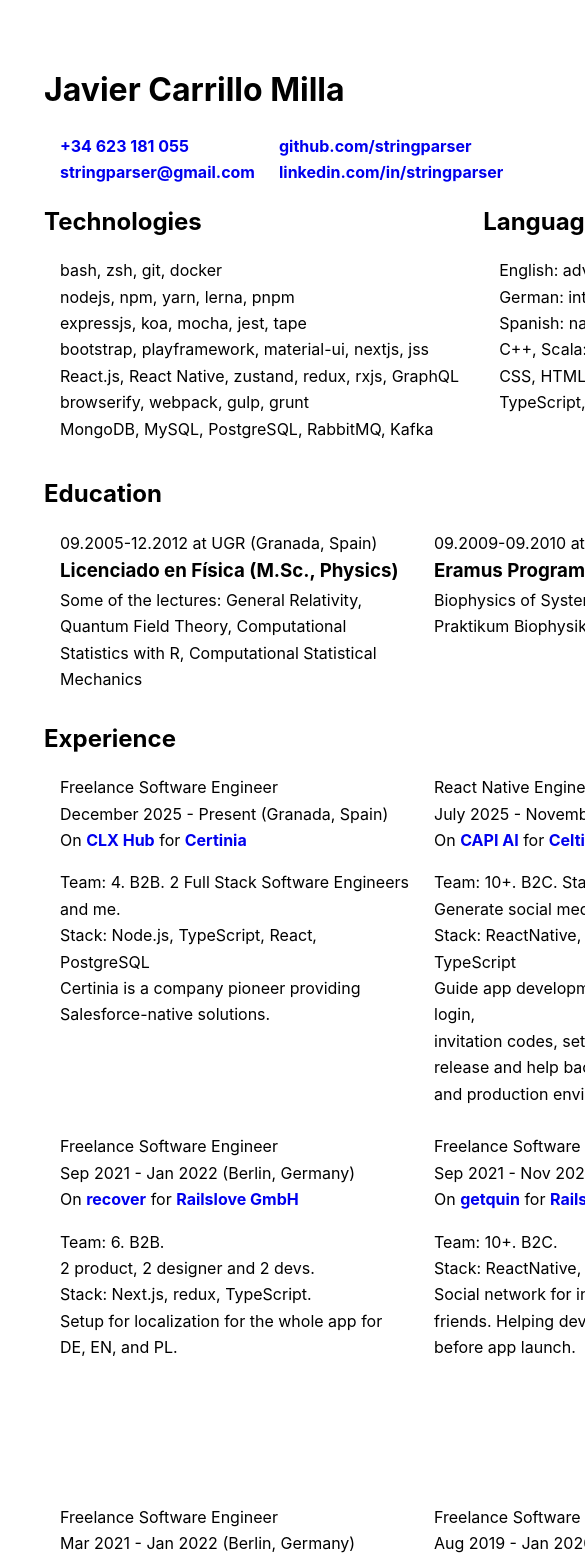
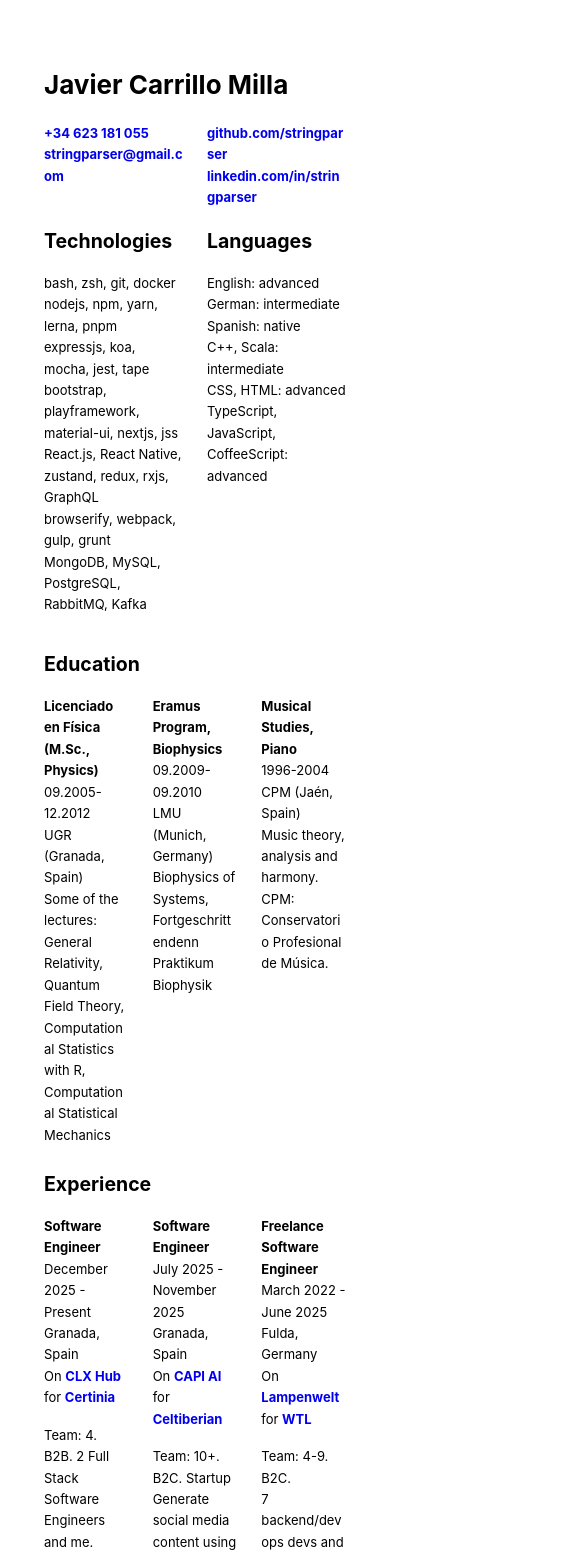
Before and after one commit to stringparser/cv, a Next.js app: page / in a window 390 px wide. Shown: the top 1556 px of the page, 585 px wide, since content can reach past the window. Built offline with nearby package versions, Linux system fonts and the light colour scheme.

Commit message:
Fix printing

```diff
--- a/pages/index.tsx
+++ b/pages/index.tsx
@@ -18,6 +18,25 @@ const sharedStyles = createStyles({
     '& > :not(:last-child)': {
       marginRight: '1.5rem',
     },
+
+    '& > *': {
+      minWidth: 0,
+      flex: '1 1 0',
+      maxWidth: '100%',
+    },
+  },
+  columnList: {
+    display: 'grid',
+    gridTemplateColumns: 'repeat(3, minmax(0, 1fr))',
+    gap: '1.5rem',
+
+    '& > li': {
+      minWidth: 0,
+      maxWidth: '100%',
+      boxSizing: 'border-box',
+      breakInside: 'avoid',
+      pageBreakInside: 'avoid',
+    },
   },
 });
 
@@ -32,10 +51,9 @@ const ExperienceItem: React.FC<ExperienceItemProps> = ({
 }) => {
   return (
     <li>
-      <p>{el.title}</p>
-      <p>
-        {el.duration} ({el.location})
-      </p>
+      <p className="job-title">{el.title}</p>
+      <p>{el.duration}</p>
+      <p>{el.location}</p>
       {showTitle && <h3>{el.title}</h3>}
       {el.companyLink && (
         <p>
@@ -64,8 +82,16 @@ const useStyles = makeStyles({
   ...sharedStyles,
   root: {
     width: '1300px',
+    maxWidth: '100%',
+    boxSizing: 'border-box',
     margin: '0 auto',
     padding: '2rem 2.75rem',
+
+    '@media print': {
+      width: '100%',
+      maxWidth: '100%',
+      padding: '1rem 1.25rem',
+    },
   },
   flexColumn: {
     display: 'flex',
@@ -74,10 +100,6 @@ const useStyles = makeStyles({
   },
   other: {
     color: 'here',
-  },
-  pageBreak: {
-    marginTop: '3rem',
-    pageBreakBefore: 'always',
   },
 });
 
@@ -134,7 +156,9 @@ export default function Index() {
 
           <ul>
             {props.technologies.map((el, index) => (
-              <li key={index}>{el}</li>
+              <li key={index}>
+                <p>{el}</p>
+              </li>
             ))}
           </ul>
         </div>
@@ -146,7 +170,9 @@ export default function Index() {
           <ul>
             {props.languages.map((el, index) => (
               <li key={index}>
-                {el.name}: {el.level}
+                <p>
+                  {el.name}: {el.level}
+                </p>
               </li>
             ))}
           </ul>
@@ -160,14 +186,13 @@ export default function Index() {
         <h2>Education</h2>
         <hr />
 
-        <ul className={classes.flexRow}>
+        <ul className={classes.columnList}>
           {props.education.map((el, index) => {
             return (
               <li key={index}>
-                <p>
-                  {el.duration} at {el.location}
-                </p>
-                <h3>{el.title}</h3>
+                <p className="job-title">{el.title}</p>
+                <p>{el.duration}</p>
+                <p>{el.location}</p>
                 {(el.description || '')
                   .trim()
                   .split('\n')
@@ -185,14 +210,8 @@ export default function Index() {
         <div>
           <h2>Experience</h2>
           <hr />
-          <ul className={classes.flexRow}>
-            {props.experience.slice(0, 6).map((el, index) => {
-              return <ExperienceItem showTitle={false} key={index} el={el} />;
-            })}
-          </ul>
-          <hr className={classes.pageBreak} />
-          <ul className={classes.flexRow}>
-            {props.experience.slice(6).map((el, index) => {
+          <ul className={classes.columnList}>
+            {props.experience.map((el, index) => {
               return <ExperienceItem showTitle={false} key={index} el={el} />;
             })}
           </ul>
--- a/src/config.ts
+++ b/src/config.ts
@@ -37,7 +37,7 @@ export const technologies = [
 
 export const experience = [
   {
-    title: 'Freelance Software Engineer',
+    title: 'Software Engineer',
     appName: 'CLX Hub',
     appLink:
       'https://certinia.my.site.com/community/s/topic/0TO4Q000000XwgRWAS/clx-hub',
@@ -52,7 +52,7 @@ export const experience = [
     `,
   },
   {
-    title: 'React Native Engineer',
+    title: 'Software Engineer',
     appName: 'CAPI AI',
     appLink: 'https://www.capi.now',
     company: 'Celtiberian',
@@ -71,7 +71,7 @@ export const experience = [
     title: 'Freelance Software Engineer',
     appName: 'Lampenwelt',
     appLink: 'https://www.lampenwelt.de/',
-    company: 'WEBTEAM LEIPZIG GmbH',
+    company: 'WTL',
     companyLink: 'https://wtl.de/',
     duration: 'March 2022 - June 2025',
     location: 'Fulda, Germany',
@@ -115,7 +115,7 @@ export const experience = [
   },
   {
     title: 'Freelance Software Engineer',
-    appName: 'SC Fortuna Köln',
+    appName: 'Fortuna Köln',
     appLink:
       'https://play.google.com/store/apps/details?id=de.fortunakoeln.fortunaapp',
     company: 'Railslove GmbH',
@@ -125,7 +125,7 @@ export const experience = [
     description: `
       Team: 10+. B2B. \
       Stack: ReactNative, redux, TypeScript. \
-      SC Fortuna Köln app MVP developed in one week at the team's headquarters.
+      Fortuna Köln app MVP developed in one week at the team's headquarters.
       I setup the frontend and then worked with product, 2 designers, 5 more frontend, 2 backend devs on it together.
     `,
   },
--- a/src/shared/styles.ts
+++ b/src/shared/styles.ts
@@ -7,7 +7,7 @@ export const globalStyles = {
       direction: 'ltr',
       lineHeight: 1.65,
 
-      fontSize: '16px',
+      fontSize: '13px',
       fontFamily,
       textRendering: 'optimizeLegibility',
       scrollBehavior: 'smooth',
@@ -27,15 +27,19 @@ export const globalStyles = {
       // },
     },
 
+    p: {
+      margin: 'unset',
+      maxWidth: '100%',
+      whiteSpace: 'pre-wrap',
+      overflowWrap: 'break-word',
+      wordBreak: 'break-word',
+    },
+
     a: {
       fontWeight: 'bold',
       textDecoration: 'none',
-    },
-
-    p: {
-      margin: 'unset',
-      maxWidth: '350px',
-      whiteSpace: 'pre-wrap',
+      overflowWrap: 'break-word',
+      wordBreak: 'break-word',
     },
 
     hr: {
@@ -47,8 +51,12 @@ export const globalStyles = {
     ul: {
       margin: 0,
       padding: 0,
-      paddingLeft: '1rem',
       listStyle: 'none',
+    },
+
+    li: {
+      minWidth: 0,
+      maxWidth: '100%',
     },
 
     quote: {
@@ -61,6 +69,24 @@ export const globalStyles = {
 
     'h1, h2, h3, h4, h5, h6': {
       margin: 'unset',
+      lineHeight: 'inherit',
+    },
+
+    '.job-title': {
+      fontWeight: 700,
+    },
+
+    '@media print': {
+      body: {
+        margin: 0,
+        printColorAdjust: 'exact',
+        WebkitPrintColorAdjust: 'exact',
+      },
+    },
+
+    '@page': {
+      size: 'A4',
+      margin: '12mm',
     },
   },
 };
--- a/src/shared/theme.ts
+++ b/src/shared/theme.ts
@@ -5,10 +5,22 @@ import { fontFamily } from './styles';
 const theme = createTheme({
   typography: {
     fontFamily,
-
+    htmlFontSize: 13,
+    fontSize: 13,
     h1: {
-      fontSize: '3rem',
+      fontSize: '2.4375rem',
       fontWeight: 700,
+    },
+    h2: {
+      fontSize: '1rem',
+      fontWeight: 700,
+    },
+    h3: {
+      fontSize: '1rem',
+      fontWeight: 700,
+    },
+    body1: {
+      fontSize: '1rem',
     },
   },
 });
```
Also changed, not shown: 1 other file (tests, documents, lock files or other folders).
